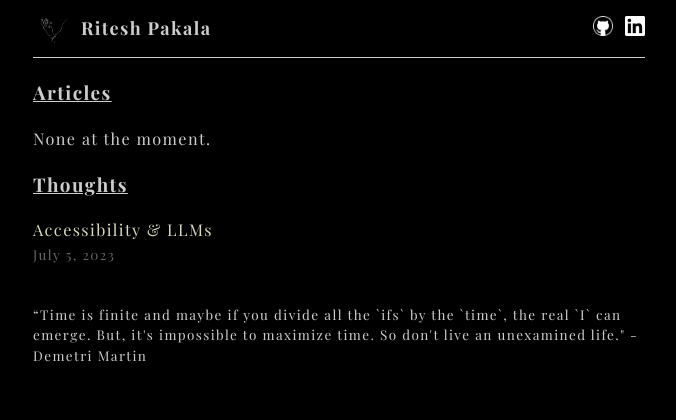
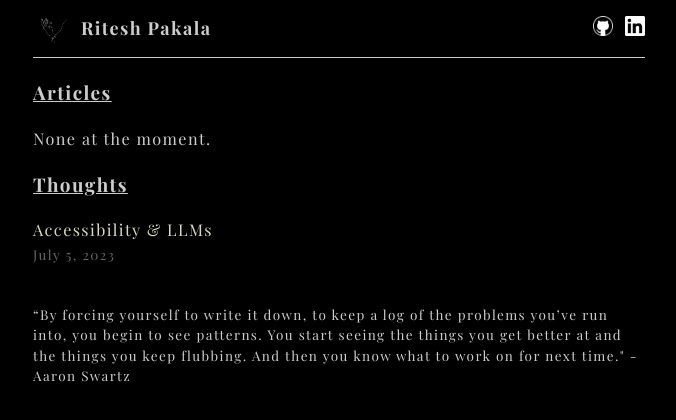
Before and after one commit to riteshpakala/riteshpakala.github.io, a Next.js app: page / in a window 1280 px wide. Shown: the top 420 px of the page, without its empty margins (301-977 px from the left). Built offline with nearby package versions, Linux system fonts and the light colour scheme; a web font is replaced by a local one.

Commit message:
new quote

```diff
--- a/pages/index.js
+++ b/pages/index.js
@@ -58,7 +58,7 @@ export default function Home({ allPostsData, allThoughtsData, allCreativeData })
         </ul>
       </section>
       <section className={`${utilStyles.headingSm2} ${utilStyles.padding16px}`}>
-      “Time is finite and maybe if you divide all the `ifs` by the `time`, the real `I` can emerge. But, it's impossible to maximize time. So don't live an unexamined life." - Demetri Martin
+      “By forcing yourself to write it down, to keep a log of the problems you’ve run into, you begin to see patterns. You start seeing the things you get better at and the things you keep flubbing. And then you know what to work on for next time." - Aaron Swartz
       </section>
     </Layout>
   );
```
